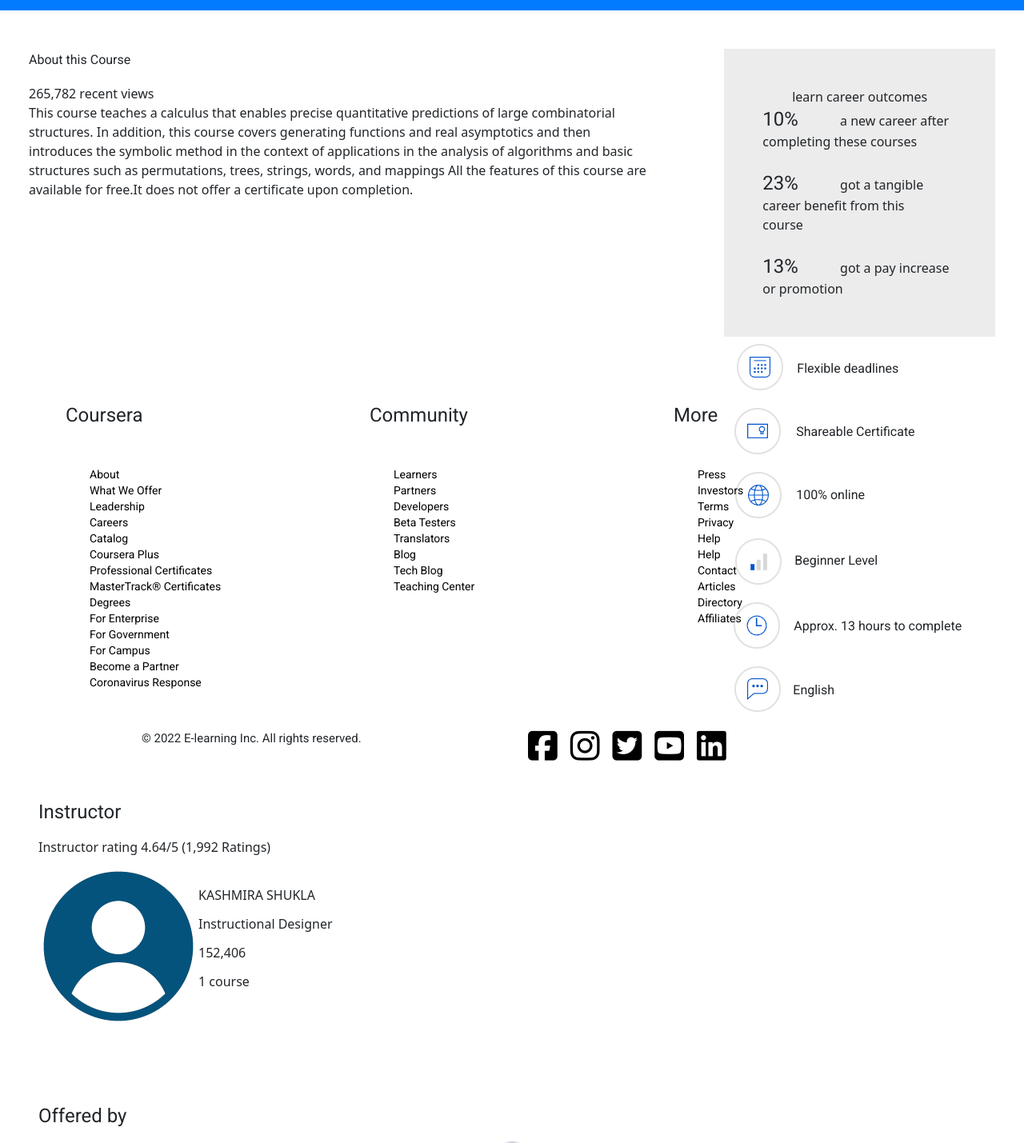
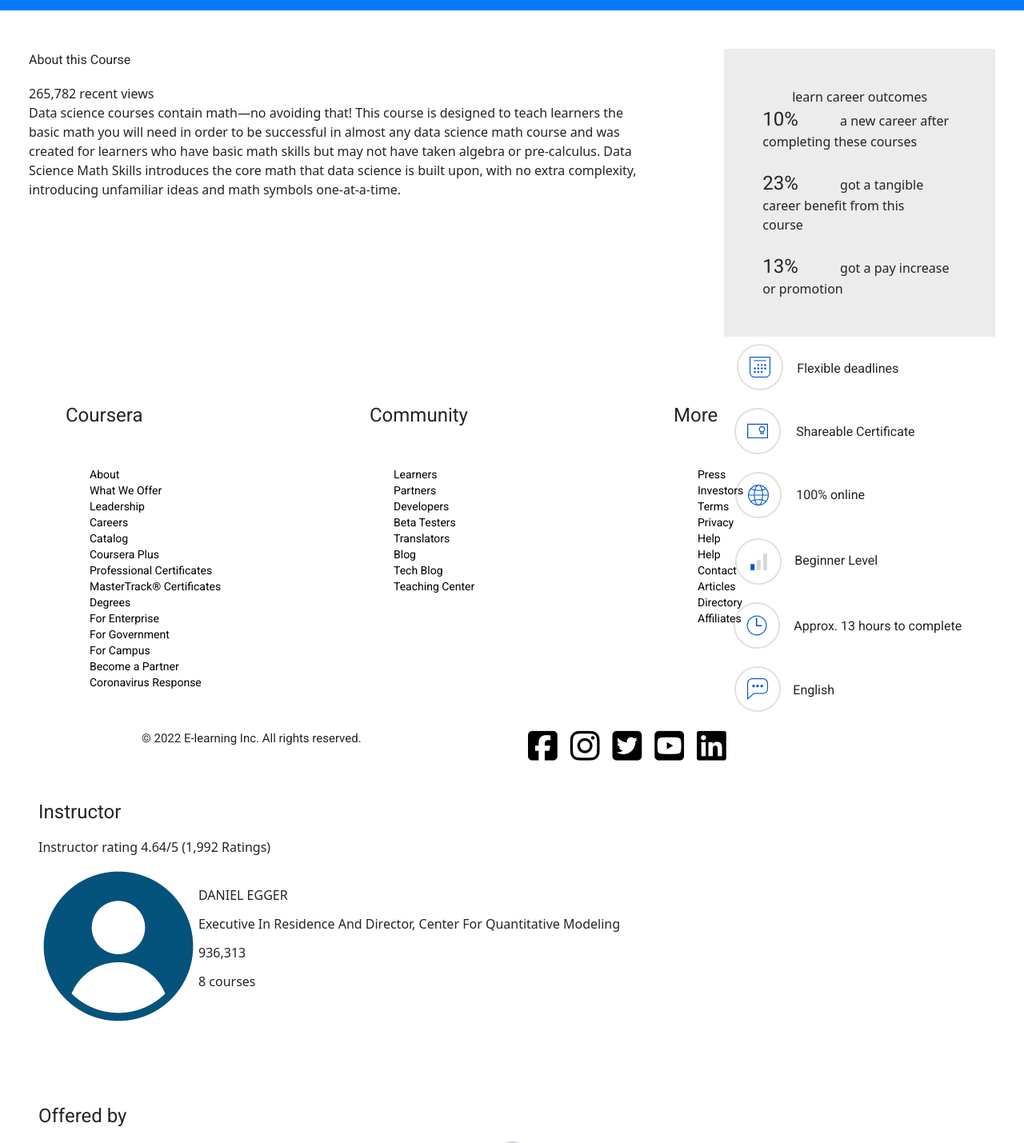
Before and after one commit to Hossam26/UID-project, an Angular app: page /cours-page/1 in a window 1280 px wide. Shown: the part 380-1809 px from the top of the page at 80% size. Built offline with nearby package versions, Linux system fonts and the light colour scheme.

Commit message:
Merge branch 'main' of https://github.com/Hossam26/UID-project

```diff
--- a/src/app/cours-page/cours-page.component.html
+++ b/src/app/cours-page/cours-page.component.html
@@ -123,7 +123,7 @@
             <h1 style="text-align: center;">Syllabus - What you will learn from this course</h1>
             <h3 style="text-align: center;">Content Rating 98%(10,949 ratings)</h3>
 
-            <div class="row" *ngFor="let content of course_content">
+            <div class="row" *ngFor="let content of course_content1">
                 <div class="col-2">
                     <h1 style="text-align: center;">W E E K<br>{{content.Week}}</h1>
                 </div>
--- a/src/app/cours-page/cours-page.component.ts
+++ b/src/app/cours-page/cours-page.component.ts
@@ -7,53 +7,183 @@
   styleUrls: ['./cours-page.component.css'],
 })
 export class CoursPageComponent implements OnInit {
-  id:any = '';
+  id: any = '';
   constructor(private _ActivatedRoute: ActivatedRoute) {
     this.id = _ActivatedRoute.snapshot.paramMap.get('id');
   }
   course_name = [
     {
-      courseName: 'Analysis of Algorithms',
+      id: '1',
+      courseName: 'Data Science Math Skills ',
       about_course:
-        'This course teaches a calculus that enables precise quantitative predictions of large combinatorial structures. In addition, this course covers generating functions and real asymptotics and then introduces the symbolic method in the context of applications in the analysis of algorithms and basic structures such as permutations, trees, strings, words, and mappings All the features of this course are available for free.It does not offer a certificate upon completion.',
+        'Data science courses contain math—no avoiding that! This course is designed to teach learners the basic math you will need in order to be successful in almost any data science math course and was created for learners who have basic math skills but may not have taken algebra or pre-calculus. Data Science Math Skills introduces the core math that data science is built upon, with no extra complexity, introducing unfamiliar ideas and math symbols one-at-a-time. ',
+    },
+    {
+      id: '2',
+      courseName: 'Bitcoin and Cryptocurrency Technologies',
+      about_course:
+        'To really understand what is special about Bitcoin, we need to understand how it works at a technical level. We’ll address the important questions about Bitcoin',
+    },
+    {
+      id: '3',
+      courseName: 'Programming Languages, Part A',
+      about_course:
+        'This course is an introduction to the basic concepts of programming languages, with a strong emphasis on functional programming.',
+    },
+    {
+      id: '4',
+      courseName: 'Computer Science: Programming with a Purpose',
+      about_course:
+        'The basis for education in the last millennium was “reading, writing, and arithmetic;” now it is reading, writing, and computing. Learning to program is an essential part of the education of every student',
     },
   ];
   Instructors = [
     {
-      Name: 'Kashmira Shukla',
-      work: 'Instructional Designer',
-      numLearners: '152,406',
-      courses: '1 course',
+      Name: 'Daniel Egger',
+      work: 'Executive in Residence and Director, Center for Quantitative Modeling',
+      numLearners: ' 936,313',
+      courses: '8 courses',
+    },
+    {
+      Name: ' Arvind Narayanan',
+      work: 'Associate Professor Computer Science',
+      numLearners: ' 651,281',
+      courses: '1 courses',
+    },
+    {
+      Name: ' Dan Grossman',
+      work: 'ProfessorComputer Science & Engineering',
+      numLearners: ' 158,036',
+      courses: '3 Courses',
+    },
+    {
+      Name: ' Robert Sedgewick',
+      work: 'William O. Baker *39 Professor of Computer Science',
+      numLearners: ' 1,166,942',
+      courses: '7 Courses',
     },
   ];
-  course_content = [
+
+  course_content1 = [
     {
       Week: '1',
-      contentName: 'Analysis of Algorithms',
-      dis: 'We begin by considering historical context and motivation for the scientific study of algorithm performance. Then we consider a classic example that illustrates the key ingredients of the process: the analysis of Quicksort. The lecture concludes with a discussion of some resources that you might find useful during this course.',
-      time: ' 2 hours to complete',
-      vid: '4 videos (Total 76 min), 2 readings, 1 quiz',
+      contentName: 'Welcome to Data Science Math Skills',
+      dis: 'This short module includes an overview of the courses structure working process and information about course certificates',
+      time: ' 18 minutes to complete',
+      vid: '1 video (Total 3 min), 2 readings',
     },
     {
       Week: '2',
-      contentName: 'Recurrences',
-      dis: 'We begin this lecture with an overview of recurrence relations, which provides us with a direct mathematical model for the analysis of algorithms. We finish by examining the fascinating oscillatory behavior of the divide-and-conquer recurrence corresponding to the mergesort algorithm and the general "master theorem" for related recurrences.',
+      contentName: 'Functions and Graphs',
+      dis: 'This module builds vocabulary for graphing functions in the plane. In the first lesson,',
       time: '3 hours to complete',
-      vid: '5 videos (Total 71 min), 1 reading, 3 quizzes',
+      vid: '8 videos (Total 72 min), 3 readings, 3 quizzes',
     },
     {
       Week: '3',
-      contentName: 'Generating Functions',
-      dis: 'Since the 17th century, scientists have been using generating functions to solve recurrences, so we continue with an overview of generating functions, emphasizing their utility in solving problems like counting the number of binary trees with N nodes.',
-      time: '2 hours to complete',
-      vid: '5 videos (Total 84 min), 1 reading, 1 quiz',
+      contentName: 'Measuring Rates of Change',
+      dis: 'This module begins a very gentle introduction to the calculus concept of the derivative. The first lesson',
+      time: '3 hours to complete',
+      vid: '7 videos (Total 66 min), 3 readings, 3 quizzes',
     },
     {
       Week: '4',
-      contentName: 'Asymptotics',
+      contentName: 'Introduction to Probability Theory',
       dis: 'Exact answers are often cumbersome, so we next consider a scientific approach to developing approximate answers that, again, mathematicians and scientists have used for centuries.',
+      time: '3 hours to complete',
+      vid: '8 videos (Total 66 min), 4 readings, 4 quizzes',
+    },
+  ];
+
+  course_content2 = [
+    {
+      Week: '1',
+      contentName: 'Introduction to Crypto and Cryptocurrencies',
+      dis: 'Learn about cryptographic building blocks ("primitives") and reason about their security.',
+      time: ' 4 hours to complete',
+      vid: '6 videos (Total 59 min), 1 reading, 1 quiz',
+    },
+    {
+      Week: '2',
+      contentName: 'How Bitcoin Achieves Decentralization',
+      dis: 'Learn Bitcoins consensus mechanism and reason about its security',
+      time: '1 hour to complete',
+      vid: '5 videos (Total 74 min)',
+    },
+    {
+      Week: '3',
+      contentName: 'Mechanics of Bitcoin',
+      dis: 'earn how the individual components of the Bitcoin protocol make the whole system tick: transactions, script',
+      time: '1 hour to complete',
+      vid: '6 videos (Total 78 min)',
+    },
+    {
+      Week: '4',
+      contentName: 'How to Store and Use Bitcoins',
+      dis: 'This week we will explore how using Bitcoins works in practice: different ways of storing Bitcoin keys',
+      time: '4 hours to complete',
+      vid: '7 videos (Total 81 min)',
+    },
+  ];
+  course_content3 = [
+    {
+      Week: '1',
+      contentName: 'Introduction and Course-Wide Information (Start Here)',
+      dis: 'Welcome! Start here! Learn about this course and how its organized.',
+      time: ' 2 hours to complete',
+      vid: '7 videos (Total 56 min), 5 readings',
+    },
+    {
+      Week: '2',
+      contentName: 'Software Installation and Homework 0',
+      dis: 'This module contains two things: (1) The information for the [unusual] software you need to install for Programming Languages Part A',
       time: '2 hours to complete',
-      vid: '4 videos (Total 83 min), 1 reading, 1 quiz',
+      vid: '4 videos (Total 9 min), 3 readings, 2 quizzes',
+    },
+    {
+      Week: '3',
+      contentName: 'Section 1 and Homework 1',
+      dis: 'Its time to dive in! Start with a careful reading of the Section 1 Welcome Message" and go from there.',
+      time: '6 hours to complete',
+      vid: '17 videos (Total 150 min), 6 readings, 2 quizzes',
+    },
+    {
+      Week: '4',
+      contentName: 'Section 3 and Homework 3 -- and Course Motivation',
+      dis: 'This section is all about higher-order functions -- the feature that gives functional programming much of its expressiveness and elegance',
+      time: '8 hours to complete',
+      vid: '28 videos (Total 247 min), 6 readings, 2 quizzes',
+    },
+  ];
+
+  course_content4 = [
+    {
+      Week: '1',
+      contentName: 'BASIC PROGRAMMING CONCEPTS',
+      dis: 'Why program? This lecture addresses that basic question. Then it describes the anatomy of your first program and the process of developing a program in Java using either virtual terminals',
+      time: ' 10 hours to complete',
+      vid: '4 videos (Total 75 min), 2 readings, 2 quizzes',
+    },
+    {
+      Week: '2',
+      contentName: 'CONDITIONALS AND LOOPS',
+      dis: 'The if, while, and for statements are Javas fundamental control structures. ',
+      time: '9 hours to complete',
+      vid: '5 videos (Total 56 min), 2 readings, 2 quizzes',
+    },
+    {
+      Week: '3',
+      contentName: 'ARRAYS',
+      dis: 'earn how the individual components of the Bitcoin protocol make the whole system tick: transactions, script',
+      time: '9 hours to complete',
+      vid: '3 videos (Total 57 min), 2 readings, 2 quizzes',
+    },
+    {
+      Week: '4',
+      contentName: 'INPUT AND OUTPUT',
+      dis: 'To interact with our programs, we need mechanisms for taking information from the outside world and for presenting information to the outside world',
+      time: '9 hours to complete',
+      vid: '4 videos (Total 49 min), 2 readings, 2 quizzes',
     },
   ];
 
--- a/src/app/profile/profile.component.html
+++ b/src/app/profile/profile.component.html
@@ -15,12 +15,12 @@
                 <input id="edit-b" type="image" routerLink='/edit-profile' src="assets/fill_profile/u919.svg" />
                 <img id="u916_img"  src="assets/fill_profile/u916.svg" />
                 <div id="u917" >
-                     <p><span>User</span></p>
+                     <p><span>{{userData.fname}}</span></p>
                 </div>
 
                 <div id="u918" >
 
-                        <p><span>Software developer / Engineer</span></p>
+                        <p><span>{{userData.job}}</span></p>
 
                 </div>
 
--- a/src/app/profile/profile.component.ts
+++ b/src/app/profile/profile.component.ts
@@ -10,7 +10,7 @@
 export class ProfileComponent implements OnInit {
   userData: User | any;
   constructor(private _data: DataService) {
-    this.userData=this._data.getUserData()
+    this.userData = this._data.getUserData();
   }
 
   ngOnInit(): void {}
```
